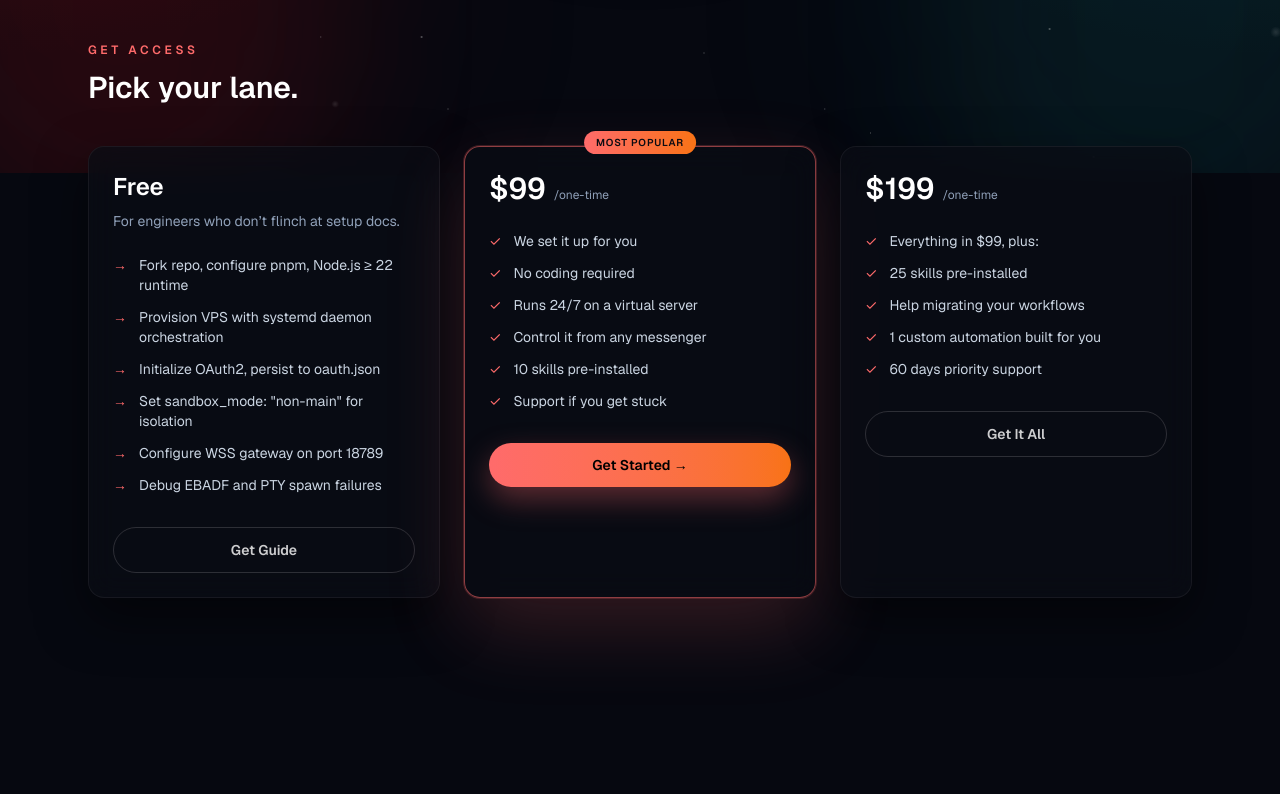
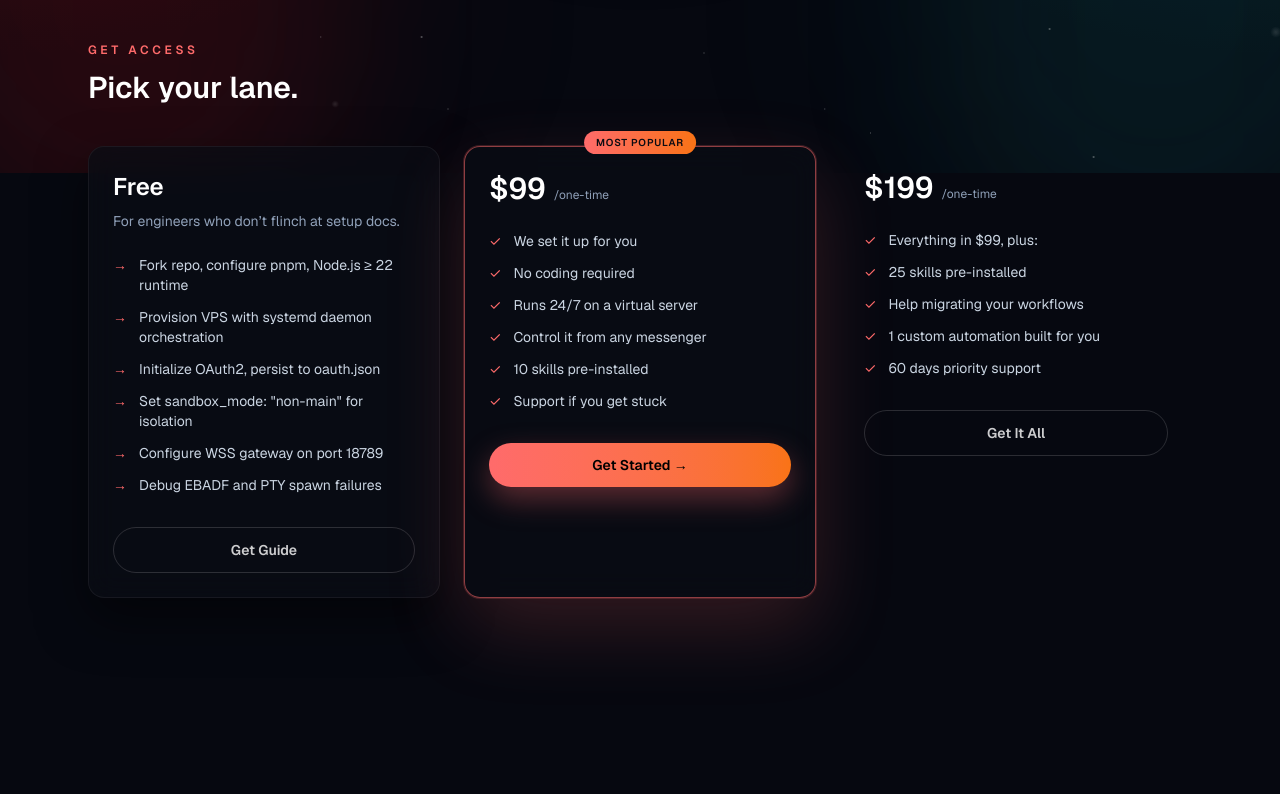
Before and after one commit to hazareajinkya/AICE-OpenClaw, a Next.js app: page / in a window 1280 px wide. Shown: the part 627-1421 px from the top of the page. Built offline with nearby package versions, Linux system fonts and the light colour scheme.

Commit message:
Remove border/card from  plan

```diff
--- a/components/Pricing.tsx
+++ b/components/Pricing.tsx
@@ -75,7 +75,7 @@ export default function Pricing() {
           </button>
         </div>
 
-        <div className="glass-card flex h-full flex-col rounded-2xl p-6">
+        <div className="flex h-full flex-col rounded-2xl p-6">
           <div className="flex items-baseline gap-2">
             <h3 className="text-3xl font-semibold text-white">$199</h3>
             <span className="text-xs text-slate-400">/one-time</span>
```
